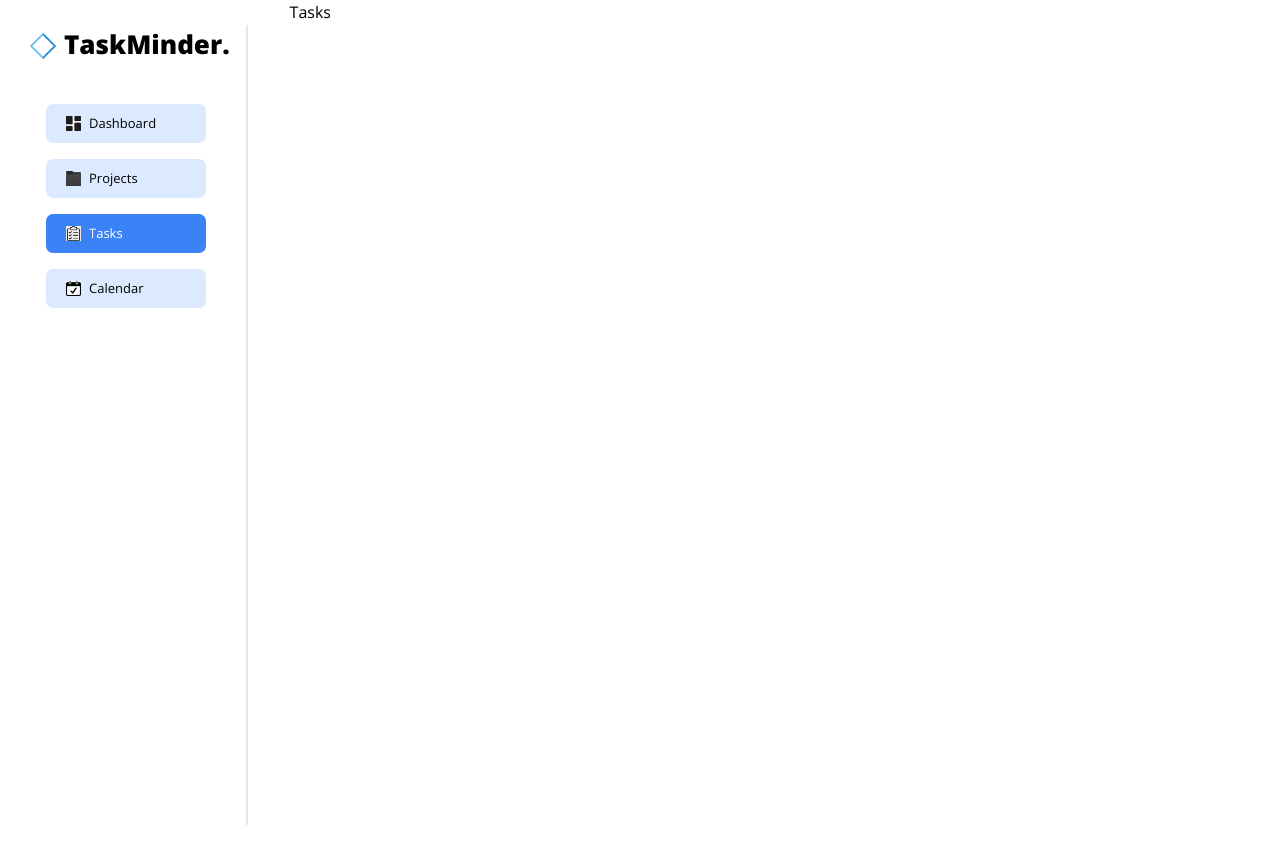
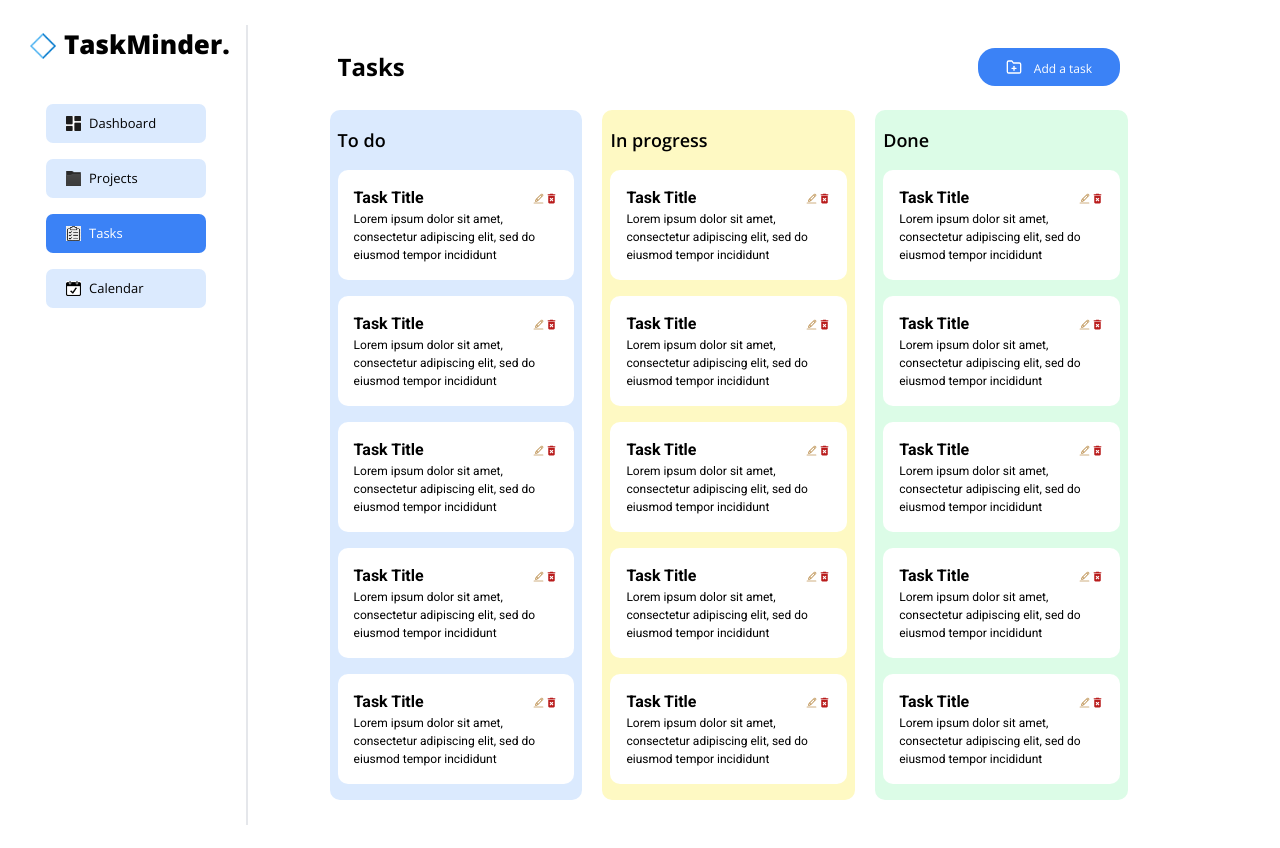
Before and after one commit to Brielle28/Task-Management, a React (Vite) app: page /tasks in a window 1280 px wide. Before the commit the page ends 800 px from the top, so only its background shows below. Built offline with nearby package versions, Linux system fonts and the light colour scheme.

Commit message:
task pages design implemetation

```diff
--- a/src/Components/Task-Manager/Tasks/Tasks.jsx
+++ b/src/Components/Task-Manager/Tasks/Tasks.jsx
@@ -1,9 +1,77 @@
-import React from 'react'
+import React from "react";
+import { MdDeleteForever } from "react-icons/md";
+import { CiEdit } from "react-icons/ci";
+import { bg } from "date-fns/locale";
+import Button from "../../ButtonFolder/Button";
+
+const TaskCard = ({ task }) => (
+  <div className="card bg-white rounded-[10px] mb-4">
+    <div className="card-body p-4 flex-row items-center">
+      <div className="flex flex-row items-center justify-between">
+        <h1 className="font-roboto font-bold">Task Title</h1>
+        <div className="flex">
+          <button className="btn btn-ghost btn-square btn-sm">
+            <CiEdit className="size-[13px] text-yellow-700" />
+          </button>
+          <button className="btn btn-ghost btn-square btn-sm">
+            <MdDeleteForever className="size-[13px] text-red-700"  />
+          </button>
+        </div>
+      </div>
+      <p className="flex-grow text-[12px] font-roboto font-normal">
+        Lorem ipsum dolor sit amet, consectetur adipiscing elit, sed do eiusmod
+        tempor incididunt
+      </p>
+    </div>
+  </div>
+);
+
+const TaskColumn = ({ title, tasks, color, bg, icon}) => (
+  <div className={`w-full md:w-1/3 px-2 pt-4 ${bg} rounded-[10px] `}>
+    <h2 className={`text-lg font-semibold mb-4 ${color}`}>{title}</h2>
+    {tasks.map((task, index) => (
+      <TaskCard key={index} task={task} />
+    ))}
+  </div>
+);
 
 const Tasks = () => {
+  const columns = [
+    {
+      title: "To do",
+      color: "text-neutral",
+      tasks: [{}, {}, {}, {}, {}],
+      bg: "bg-blue-100",
+    },
+    {
+      title: "In progress",
+      color: "text-warning",
+      tasks: [{}, {}, {}, {}, {}],
+      bg: "bg-yellow-100",
+    },
+    {
+      title: "Done",
+      color: "text-error",
+      tasks: [{}, {}, {}, {}, {}],
+      bg: "bg-green-100",
+    },
+  ];
+
   return (
-    <div>Tasks</div>
-  )
-}
+    <div className="p-6 bg-base-200 min-h-screen">
+      <div className="bg-base-100 rounded-lg p-6">
+        <div className="flex justify-between items-center mb-6">
+          <h1 className="text-2xl font-bold">Tasks</h1>
+          <Button />
+        </div>
+        <div className="flex flex-col md:flex-row -mx-2 gap-5">
+          {columns.map((column, index) => (
+            <TaskColumn key={index} {...column} />
+          ))}
+        </div>
+      </div>
+    </div>
+  );
+};
 
-export default Tasks
+export default Tasks;
```
